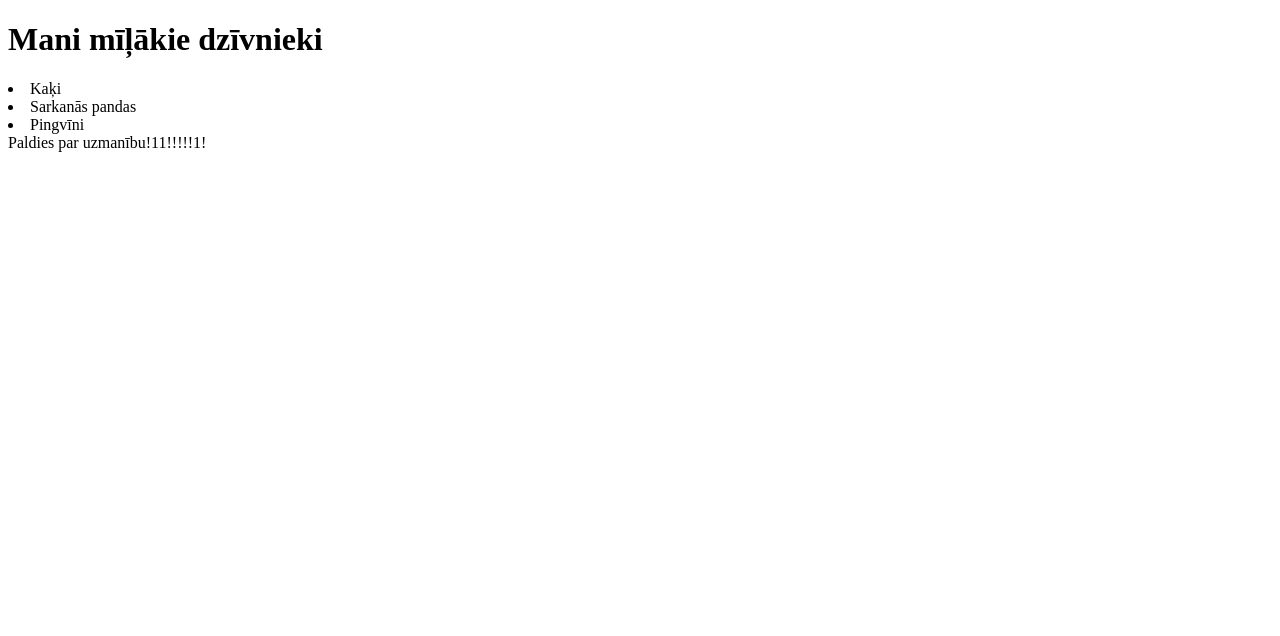
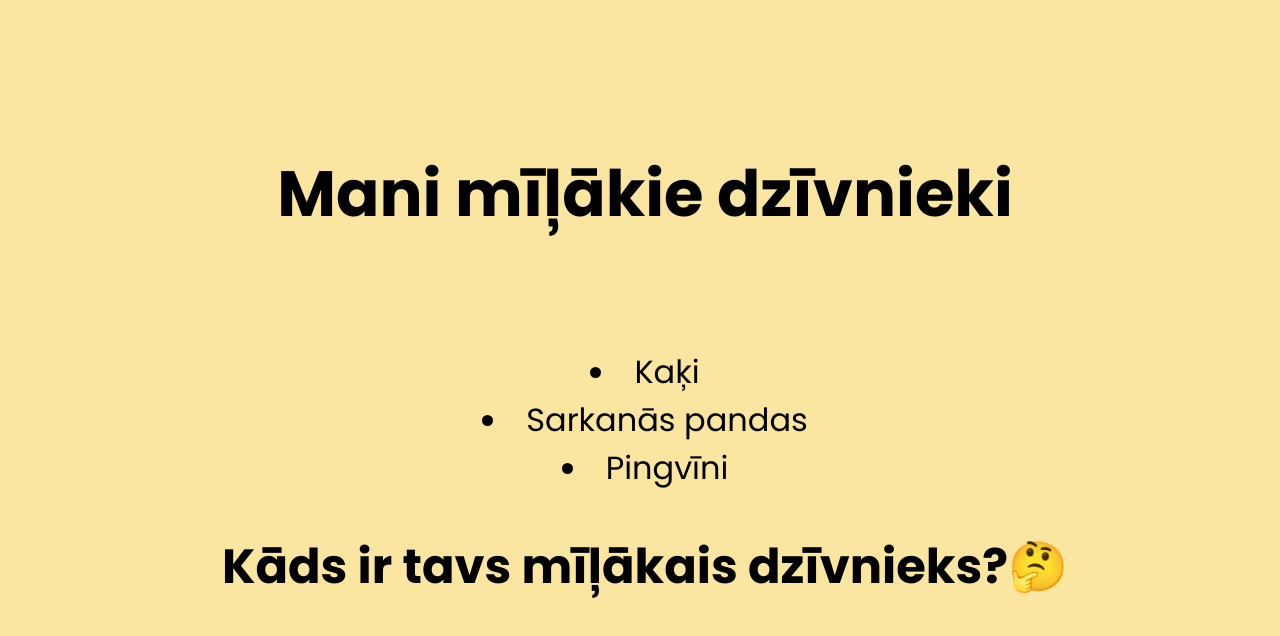
Before and after one commit to lomasonokswork/animals, a plain HTML site: page index.html in a window 1280 px wide. Drawn offline with Linux system fonts and the light colour scheme.

Commit message:
Add files via upload

```diff
--- a/index.html
+++ b/index.html
@@ -1,11 +1,13 @@
 <!DOCTYPE html>
 <html lang="en">
   <head>
-    <meta charset="UTF-8">
-    <meta name="viewport" content="width=device-width, initial-scale=1.0">
+    <meta charset="UTF-8" />
+    <meta name="viewport" content="width=device-width, initial-scale=1.0" />
     <title>Animals</title>
+    <link rel="stylesheet" href="style.css" />
   </head>
   <body>
+    <div class="main">
         <h1>Mani mīļākie dzīvnieki</h1>
     <p>
       <list>
@@ -13,7 +15,8 @@
         <li>Sarkanās pandas</li>
         <li>Pingvīni</li>
       </list>
-        Paldies par uzmanību!11!!!!!1!
+      <h2>Kāds ir tavs mīļākais dzīvnieks?🤔</h2>
     </p>
+    </div>
   </body>
 </html>
--- /dev/null
+++ b/style.css
@@ -0,0 +1,18 @@
+@import url("https://fonts.googleapis.com/css2?family=Poppins:wght@400;500;600;700&display=swap");
+body {
+  margin: 0px;
+}
+.main {
+  height: 100vh;
+  width: 100vw;
+  display: flex;
+  align-content: center;
+  background-color: rgb(250, 230, 160);
+  font-size: 200%;
+  flex-direction: column;
+  margin: 0px auto;
+  padding: 5px;
+  justify-content: center;
+  text-align: center;
+  font-family: "Poppins", sans-serif;
+}
```
Lines whose indentation alone changed are shown as unchanged.
